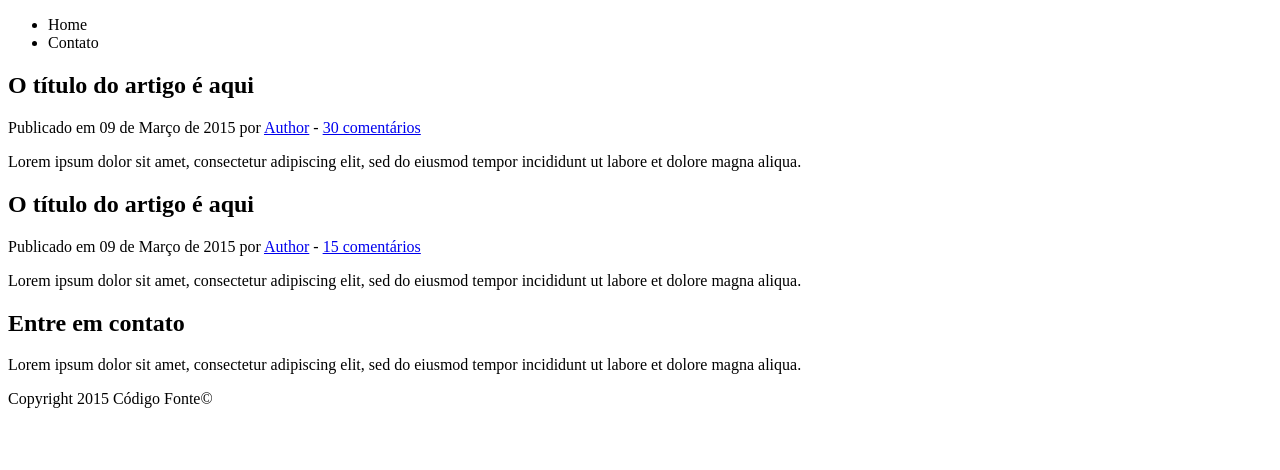
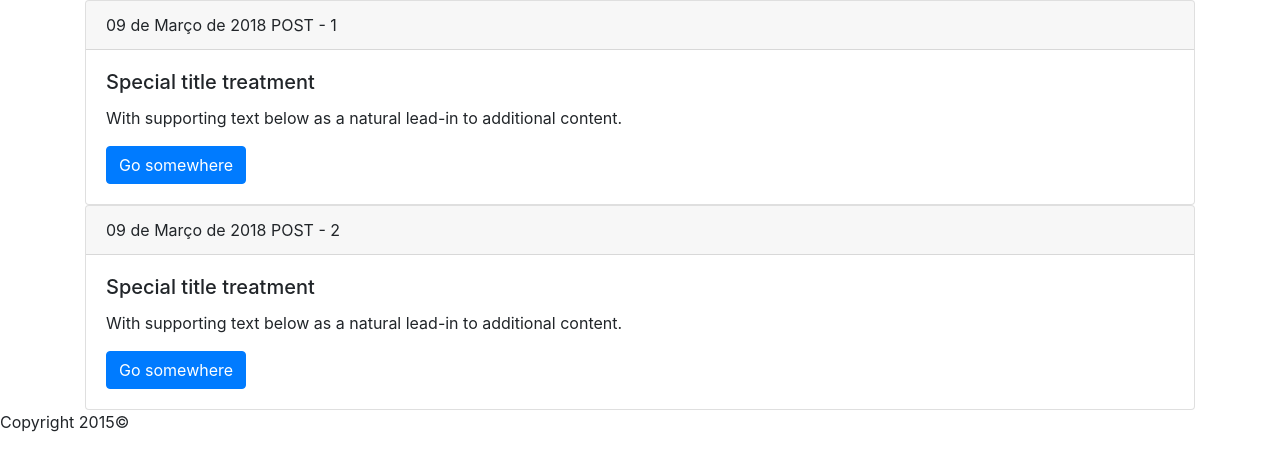
Before and after one commit to DiegoSantosWS/diegosantosws.github.io, a plain HTML site: page index.html in a window 1280 px wide. Drawn offline with nearby package versions, Linux system fonts and the light colour scheme.

Commit message:
RECREATEING INDEX
RECREATE INDEX

```diff
--- a/index.html
+++ b/index.html
@@ -1,47 +1,43 @@
-<!DOCTYPE HTML>
- <html lang="pt-br">
-<head>
-    <meta charset="utf-8"/>
-    <meta content="width=device-width, initial-scale=1, maximum-scale=1" name="viewport">
-    <title>Título da Página (Estrutura básica de uma página com HTML 5)</title>
-    <link href="css/seu-stylesheet.css" rel="stylesheet"/>
-    <script src="scripts/seu-script.js"></script>
-</head>
-<body>
-	 <header>
-	    <nav>
-	        <ul>
-	            <li>Home</li>
-	            <li>Contato</li>
-	        </ul>
-	    </nav>
-	</header>
+<!doctype html>
+<html lang="pt-br">
+  <head>
+    <!-- Required meta tags -->
+    <meta charset="utf-8">
+    <meta name="viewport" content="width=device-width, initial-scale=1, shrink-to-fit=no">
 
-	<section>
-	    <article>
-	        <header>
-	            <h2>O título do artigo é aqui</h2>
-	            <p>Publicado em <time datetime="2015-03-09T13:00:24+01:00">09 de Março de 2015</time> por <a href="#">Author</a> - <a href="#comments">30 comentários</a></p>
-	        </header>
-	        <p>Lorem ipsum dolor sit amet, consectetur adipiscing elit, sed do eiusmod tempor incididunt ut labore et dolore magna aliqua.</p>
-	    </article>
+    <!-- Bootstrap CSS -->
+    <link rel="stylesheet" href="https://maxcdn.bootstrapcdn.com/bootstrap/4.0.0/css/bootstrap.min.css" integrity="sha384-Gn5384xqQ1aoWXA+058RXPxPg6fy4IWvTNh0E263XmFcJlSAwiGgFAW/dAiS6JXm" crossorigin="anonymous">
 
-	    <article>
-	        <header>
-	            <h2>O título do artigo é aqui</h2>
-	            <p>Publicado em <time datetime="2015-03-09T13:00:24+01:00">09 de Março de 2015</time> por <a href="#">Author</a> - <a href="#comments">15 comentários</a></p>
-	        </header>
-	        <p>Lorem ipsum dolor sit amet, consectetur adipiscing elit, sed do eiusmod tempor incididunt ut labore et dolore magna aliqua.</p>
-	    </article>
-	</section>
+    <title>Hello, world!</title>
+  </head>
+  <body>
+    <section class="container">
+    	<div class="card">
+	    <div class="card-header"> <time datetime="2018-03-09T13:00:24+01:00">09 de Março de 2018</time> POST - 1 </div>
+  	    <div class="card-body">
+    	        <h5 class="card-title">Special title treatment</h5>
+    		<p class="card-text">With supporting text below as a natural lead-in to additional content.</p>
+    		<a href="#" class="btn btn-primary">Go somewhere</a>
+            </div>
+         </div>
 
-	<aside>
-	    <h2>Entre em contato</h2>
-	    <p>Lorem ipsum dolor sit amet, consectetur adipiscing elit, sed do eiusmod tempor incididunt ut labore et dolore magna aliqua.</p>
-	</aside>
+	 <div class="card">
+	    <div class="card-header"> <time datetime="2018-03-09T13:00:24+01:00">09 de Março de 2018</time> POST - 2 </div>
+  	    <div class="card-body">
+    	        <h5 class="card-title">Special title treatment</h5>
+    		<p class="card-text">With supporting text below as a natural lead-in to additional content.</p>
+    		<a href="#" class="btn btn-primary">Go somewhere</a>
+            </div>
+         </div>
+    </section>
+    <footer>
+        <p>Copyright 2015©</p>
+    </footer>
 
-	<footer>
-	    <p>Copyright 2015 Código Fonte©</p>
-	</footer>
-</body>
+    <!-- Optional JavaScript -->
+    <!-- jQuery first, then Popper.js, then Bootstrap JS -->
+    <script src="https://code.jquery.com/jquery-3.2.1.slim.min.js" integrity="sha384-KJ3o2DKtIkvYIK3UENzmM7KCkRr/rE9/Qpg6aAZGJwFDMVNA/GpGFF93hXpG5KkN" crossorigin="anonymous"></script>
+    <script src="https://cdnjs.cloudflare.com/ajax/libs/popper.js/1.12.9/umd/popper.min.js" integrity="sha384-ApNbgh9B+Y1QKtv3Rn7W3mgPxhU9K/ScQsAP7hUibX39j7fakFPskvXusvfa0b4Q" crossorigin="anonymous"></script>
+    <script src="https://maxcdn.bootstrapcdn.com/bootstrap/4.0.0/js/bootstrap.min.js" integrity="sha384-JZR6Spejh4U02d8jOt6vLEHfe/JQGiRRSQQxSfFWpi1MquVdAyjUar5+76PVCmYl" crossorigin="anonymous"></script>
+  </body>
 </html>
```
